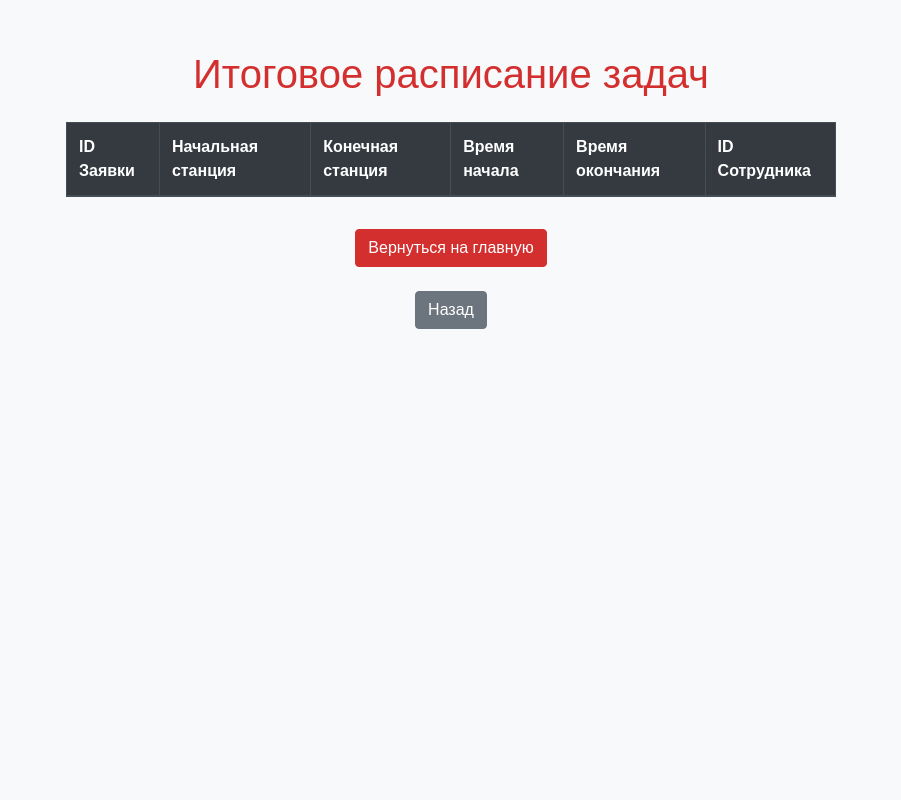
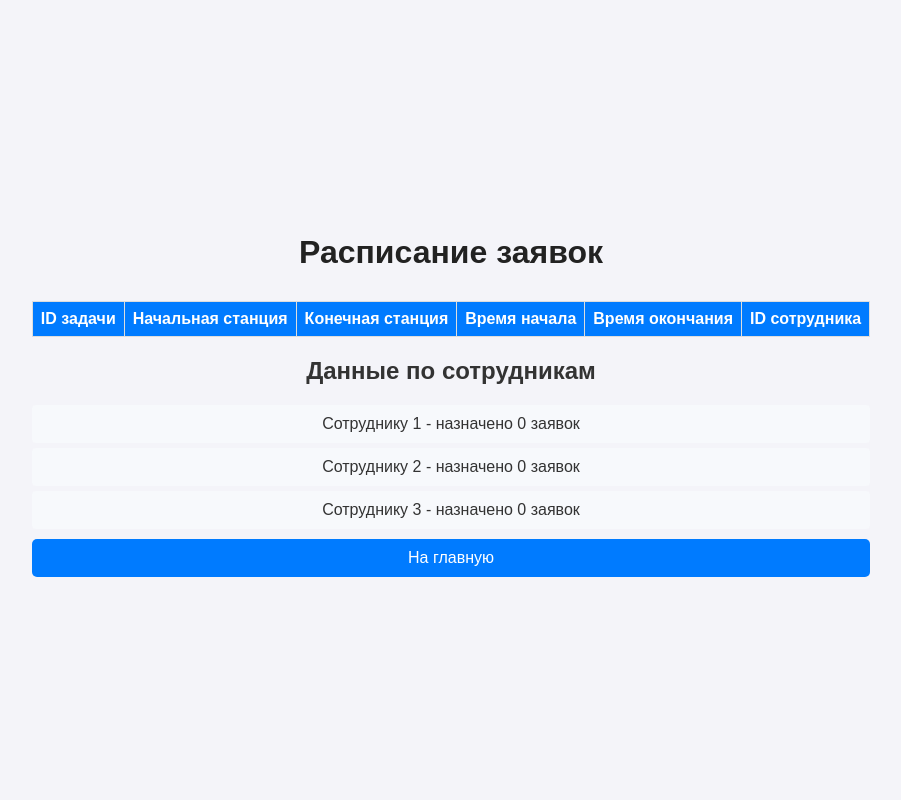
Before and after one commit to DrozdovAnton/project, a Flask app: page /view_schedule in a window 1280 px wide. Shown: the whole page, without its empty margins (189-1090 px from the left). Run offline with Flask 3, Linux system fonts and the light colour scheme; lists and menus that the app fills with data are empty; parts of the project's set-up code (start-up, migrations or seed data) failed here and were passed over; some libraries are stand-ins or nearby versions.

Commit message:
Рабочий веб

```diff
--- a/app.py
+++ b/app.py
@@ -1,16 +1,17 @@
-from flask import Flask, render_template, request, redirect, url_for, flash
-from datetime import time, datetime, timedelta
+from flask import Flask, render_template, request, redirect, url_for
+from datetime import timedelta, time
+from operator import itemgetter
 from task_utils import (load_json_data, build_station_dict, build_graph,
-                        remove_unconnected_nodes, build_labels_dict, find_station_id,
-                        Task)
+                        remove_unconnected_nodes, build_labels_dict,
+                        find_station_id, Task, assign_initial_tasks, assign_remaining_tasks)
 
+# Инициализация Flask приложения
 app = Flask(__name__)
 
-# Глобальные переменные для хранения графа и данных
-G = None
-labels = None
-tasks = []  # Хранение задач как объектов Task
-employee_id_counter = 1  # Счетчик для назначения сотрудников
+# Глобальные данные
+tasks = []  # Список объектов Task
+employees = []
+num_employees = 3
 
 stations = [
     "Авиамоторная", "Автозаводская", "Академическая", "Александровский сад",
@@ -51,17 +52,42 @@ stations = [
     "Щелковская", "Щукинская", "Электрозаводская", "Юго-Западная", "Южная", "Ясенево"
 ]
 
-# Список тестовых данных
-tasks_list = [["Ботанический сад", "Рижская", 9, 30], ["ВДНХ", "Проспект мира", 10, 45], ["Охотный ряд", "Театральная", 11, 15], ["Новокосино", "Шоссе Энтузиастов", 12, 0], ["Киевская", "Арбатская", 13, 20], ["Беговая", "Улица 1905 года", 14, 50], ["Речной вокзал", "Войковская", 15, 10], ["Южная", "Чертановская", 16, 30], ["Таганская", "Китай-город", 17, 5], ["Перово", "Новогиреево", 17, 45], ["Щёлковская", "Первомайская", 18, 15], ["Третьяковская", "Парк Культуры", 19, 0], ["Бабушкинская", "Свиблово", 20, 25], ["Лубянка", "Чистые пруды", 21, 40], ["Каширская", "Коломенская", 22, 30], ["Бабушкинская", "Таганская", 8, 45], ["Тропарёво", "Славянский бульвар", 9, 20], ["Юго-Западная", "Киевская", 10, 0], ["Площадь Ильича", "Каширская", 11, 30], ["Щукинская", "Парк Победы", 12, 15], ["Полежаевская", "Октябрьская", 13, 45]]
+# Загрузка данных при запуске
+names = load_json_data("l10n.json")
+graph_data = load_json_data("data.json")
+node_station_dict = build_station_dict(graph_data['stops']['items'])
+G = build_graph(graph_data['nodes']['items'], graph_data['links']['items'])
+G = remove_unconnected_nodes(G)
+labels = build_labels_dict(names, node_station_dict)
+
+def initialize_employees():
+    global employees
+    employees = [{'id': i + 1, 'available_time': timedelta(0), 'last_station': None, 'task_count': 0} for i in range(num_employees)]
+
+@app.route('/load_data_test', methods=['GET', 'POST'])
+def load_data_test():
+    global tasks
+    tasks_list = [["Ботанический сад", "Рижская", 9, 30], ["ВДНХ", "Проспект мира", 10, 45], ["Охотный ряд", "Театральная", 11, 15], ["Новокосино", "Шоссе Энтузиастов", 12, 0], ["Киевская", "Арбатская", 13, 20], ["Беговая", "Улица 1905 года", 14, 50], ["Речной вокзал", "Войковская", 15, 10], ["Южная", "Чертановская", 16, 30], ["Таганская", "Китай-город", 17, 5], ["Перово", "Новогиреево", 17, 45], ["Щёлковская", "Первомайская", 18, 15], ["Третьяковская", "Парк Культуры", 19, 0], ["Бабушкинская", "Свиблово", 20, 25], ["Лубянка", "Чистые пруды", 21, 40], ["Каширская", "Коломенская", 22, 30], ["Бабушкинская", "Таганская", 8, 45], ["Тропарёво", "Славянский бульвар", 9, 20], ["Юго-Западная", "Киевская", 10, 0], ["Площадь Ильича", "Каширская", 11, 30], ["Щукинская", "Парк Победы", 12, 15], ["Полежаевская", "Октябрьская", 13, 45]]
+    tasks_list = sorted(tasks_list, key=itemgetter(2, 3))
+
+    for t in tasks_list:
+        st1_id = find_station_id(labels, t[0])
+        st2_id = find_station_id(labels, t[1])
+
+        if st1_id is not None and st2_id is not None:
+            task = Task(t[0], t[1], time(t[2], t[3]), G, labels)
+            tasks.append(task)
+
+    tasks.sort(key=lambda x: x.start_time)
+
+    return render_template('index.html')
 
 @app.route('/')
 def index():
     return render_template('index.html')
 
-
 @app.route('/create_task', methods=['GET', 'POST'])
 def create_task():
-    global tasks, employee_id_counter
     if request.method == 'POST':
         start_station = request.form['start_station']
         end_station = request.form['end_station']
@@ -73,84 +99,33 @@ def create_task():
 
         if st1_id is not None and st2_id is not None:
             task_start_time = time(start_hour, start_minute)
-            task = Task(start_station, end_station, task_start_time, G, labels)
-            task.employee_id = employee_id_counter
-            employee_id_counter += 1
-            tasks.append(task)
+            new_task = Task(start_station, end_station, task_start_time, G, labels)
+            tasks.append(new_task)
             tasks.sort(key=lambda x: x.start_time)
 
+        assign_remaining_tasks(tasks, employees, G, labels)
         return redirect(url_for('view_schedule'))
 
     return render_template('create_task.html', stations=stations)
 
+@app.route('/assign_tasks', methods=['GET'])
+def assign_tasks():
+    # Распределение задач среди сотрудников
+    initialize_employees()
+    assign_initial_tasks(tasks, employees)
+    assign_remaining_tasks(tasks, employees, G, labels)
+    return redirect(url_for('index'))
 
-@app.route('/load_test_data')
-def load_test_data():
-    global tasks, employee_id_counter
-    for t in tasks_list:
-        start_station, end_station, hour, minute = t
-        st1_id = find_station_id(labels, start_station)
-        st2_id = find_station_id(labels, end_station)
+@app.route('/view_schedule', methods=['GET'])
+def view_schedule():
+    return render_template('view_schedule.html', tasks=tasks, employees=employees)
 
-        if st1_id is not None and st2_id is not None:
-            task_start_time = time(hour, minute)
-            task = Task(start_station, end_station, task_start_time, G, labels)
-            task.employee_id = employee_id_counter
-            employee_id_counter += 1
-            tasks.append(task)
-    tasks.sort(key=lambda x: x.start_time)
-    return redirect(url_for('view_schedule'))
-
-@app.route('/task/<int:task_id>')
-def view_task(task_id):
-    task = next((t for t in tasks if t.id == task_id), None)
-    if task is None:
-        return "Заявка не найдена", 404
-    return render_template('task_detail.html', task=task)
-
-@app.route('/view_schedule')
-def view_schedule():
-    return render_template('view_schedule.html', tasks=tasks)
-
-@app.route('/edit_task/<int:task_id>', methods=['GET', 'POST'])
-def edit_task(task_id):
-    task = next((t for t in tasks if t['id'] == task_id), None)
-    if task is None:
-        flash('Заявка не найдена', 'danger')
-        return redirect(url_for('view_schedule'))
-
-    if request.method == 'POST':
-        # Обновление информации о заявке
-        task['start_station'] = request.form['start_station']
-        task['end_station'] = request.form['end_station']
-        start_hour = int(request.form['start_hour'])
-        start_minute = int(request.form['start_minute'])
-        task['start_time'] = f"{start_hour:02d}:{start_minute:02d}"
-
-        flash('Заявка успешно обновлена!', 'success')
-        return redirect(url_for('view_schedule'))
-
-    return render_template('edit_task.html', task=task, stations=stations)
-
-# Удаление заявки
-@app.route('/delete_task/<int:task_id>', methods=['POST'])
-def delete_task(task_id):
-    global tasks
-    tasks = [task for task in tasks if task['id'] != task_id]
-    return redirect(url_for('view_schedule'))
-
-
-def load_data():
-    global G, labels
-    names = load_json_data("l10n.json")
-    graph_data = load_json_data("data.json")
-
-    node_station_dict = build_station_dict(graph_data['stops']['items'])
-    G = build_graph(graph_data['nodes']['items'], graph_data['links']['items'])
-    G = remove_unconnected_nodes(G)
-    labels = build_labels_dict(names, node_station_dict)
-
+@app.route('/clear_schedule', methods=['GET', 'POST'])
+def clear_schedule():
+    global tasks, employees
+    tasks.clear()
+    initialize_employees()  # Сброс данных о сотрудниках
+    return render_template('index.html')
 
 if __name__ == '__main__':
-    load_data()
     app.run(debug=True)
--- a/static/css/styles.css
+++ b/static/css/styles.css
@@ -1,51 +1,144 @@
+/* Стили для базового оформления страниц */
 body {
-    background-color: #f8f9fa;
+    font-family: Arial, sans-serif;
+    background-color: #f4f4f9; /* Измените, если хотите, для разных страниц */
     color: #333;
-    font-family: 'Arial', sans-serif;
-    padding-top: 50px;
+    margin: 0;
+    padding: 0;
+    display: flex;
+    justify-content: center;
+    align-items: center;
+    min-height: 100vh;
+    text-align: center;
+}
+
+.container {
+    background-color: #fff;
+    padding: 20px;
+    border-radius: 8px;
+    box-shadow: 0 0 15px rgba(0, 0, 0, 0.1);
+    max-width: 400px;
+    width: 100%;
+    box-sizing: border-box;
+    text-align: center;
+}
+
+h1 {
+    color: #222;
+    margin-bottom: 30px;
+}
+
+.links-container {
+    display: flex;
+    flex-direction: column;
+}
+
+p {
+    margin: 10px 0;
+}
+
+a {
+    display: block;
+    padding: 10px 20px;
+    background-color: #007bff;
+    color: #fff;
+    border-radius: 5px;
+    text-decoration: none;
+    transition: background-color 0.3s ease, transform 0.3s ease;
+}
+
+a:hover {
+    background-color: #0056b3;
+    transform: translateY(-2px);
+}
+
+a:active {
+    transform: translateY(0);
+}
+
+/* Формы на странице создания заявки */
+.form-style {
+    display: flex;
+    flex-direction: column;
+}
+
+label {
+    margin-bottom: 5px;
+    color: #555;
+}
+
+input[type="number"],
+select {
+    padding: 8px;
+    margin-bottom: 15px;
+    border: 1px solid #ccc;
+    border-radius: 4px;
+    width: 100%;
+    box-sizing: border-box;
+}
+
+button {
+    padding: 10px;
+    background-color: #007bff;
+    color: white;
+    border: none;
+    border-radius: 4px;
+    cursor: pointer;
+    font-size: 16px;
+    transition: background-color 0.3s ease;
+}
+
+button:hover {
+    background-color: #0056b3;
+}
+
+/* Таблица на странице расписания */
+.table-style {
+    width: 100%;
+    border-collapse: collapse;
+    margin-bottom: 20px;
+}
+
+.table-style th, .table-style td {
+    border: 1px solid #ddd;
+    padding: 8px;
+    text-align: center;
+}
+
+.table-style th {
+    background-color: #007bff;
+    color: white;
+}
+
+.table-style tr:nth-child(even) {
+    background-color: #f9f9f9;
+}
+
+.table-style tr:hover {
+    background-color: #f1f1f1;
+}
+
+/* Список сотрудников */
+ul {
+    list-style: none;
+    padding: 0;
     margin: 0;
 }
 
-.container {
-    max-width: 800px;
+ul li {
+    background-color: #f7f9fc;
+    margin-bottom: 5px;
+    padding: 10px;
+    border-radius: 4px;
 }
 
-.table {
-    margin-top: 20px;
+.task_container {
+    .container {
+    background-color: #fff;
+    padding: 20px;
+    border-radius: 8px;
+    box-shadow: 0 0 15px rgba(0, 0, 0, 0.1);
+    max-width: 800px;
+    width: 100%;
+    box-sizing: border-box;
 }
-
-.table th {
-    background-color: #a0a0a0;
-    color: #ffffff;
-}
-
-.table-striped tbody tr:nth-of-type(odd) {
-    background-color: #f2f2f2;
-}
-
-.table-striped tbody tr:nth-of-type(even) {
-    background-color: #e9ecef;
-}
-
-.btn-primary {
-    background-color: #d32f2f;
-    border-color: #d32f2f;
-}
-
-.btn-primary:hover {
-    background-color: #b71c1c;
-    border-color: #b71c1c;
-}
-
-h1, h2, h3 {
-    color: #d32f2f;
-}
-
-a {
-    color: #d32f2f;
-    text-decoration: none;
-}
-
-a:hover {
-    text-decoration: underline;
-}
--- a/task_scheduler.py
+++ b/task_scheduler.py
@@ -18,7 +18,7 @@ def main():
     labels = build_labels_dict(names, node_station_dict)
 
     # Пример списка задач
-    tasks_list = [["Ботанический сад", "Рижская", 9, 30], ["ВДНХ", "Проспект мира", 10, 45], ["Охотный ряд", "Театральная", 11, 15], ["Новокосино", "Шоссе Энтузиастов", 12, 0], ["Киевская", "Арбатская", 13, 20], ["Беговая", "Улица 1905 года", 14, 50], ["Речной вокзал", "Войковская", 15, 10], ["Южная", "Чертановская", 16, 30], ["Таганская", "Китай-город", 17, 5], ["Перово", "Новогиреево", 17, 45], ["Щёлковская", "Первомайская", 18, 15], ["Третьяковская", "Парк Культуры", 19, 0], ["Бабушкинская", "Свиблово", 20, 25], ["Лубянка", "Чистые пруды", 21, 40], ["Каширская", "Коломенская", 22, 30], ["Бабушкинская", "Таганская", 8, 45], ["Тропарёво", "Славянский бульвар", 9, 20], ["Юго-Западная", "Киевская", 10, 0], ["Площадь Ильича", "Каширская", 11, 30], ["Щукинская", "Парк Победы", 12, 15], ["Полежаевская", "Октябрьская", 13, 45]]
+    tasks_list = [["Ботанический сад", "Рижская", 9, 30], ["Ботанический сад", "Рижская", 9, 30],["Ботанический сад", "Рижская", 9, 30],["Ботанический сад", "Рижская", 9, 30],["ВДНХ", "Проспект мира", 10, 45], ["Охотный ряд", "Театральная", 11, 15], ["Новокосино", "Шоссе Энтузиастов", 12, 0], ["Киевская", "Арбатская", 13, 20], ["Беговая", "Улица 1905 года", 14, 50], ["Речной вокзал", "Войковская", 15, 10], ["Южная", "Чертановская", 16, 30], ["Таганская", "Китай-город", 17, 5], ["Перово", "Новогиреево", 17, 45], ["Щёлковская", "Первомайская", 18, 15], ["Третьяковская", "Парк Культуры", 19, 0], ["Бабушкинская", "Свиблово", 20, 25], ["Лубянка", "Чистые пруды", 21, 40], ["Каширская", "Коломенская", 22, 30], ["Бабушкинская", "Таганская", 8, 45], ["Тропарёво", "Славянский бульвар", 9, 20], ["Юго-Западная", "Киевская", 10, 0], ["Площадь Ильича", "Каширская", 11, 30], ["Щукинская", "Парк Победы", 12, 15], ["Полежаевская", "Октябрьская", 13, 45]]
 
     # Сортировка заявок по времени начала
     tasks_list = sorted(tasks_list, key=itemgetter(2, 3))
--- a/task_utils.py
+++ b/task_utils.py
@@ -98,11 +98,11 @@ def find_best_employee_for_task(task, employees, G, labels):
     best_employee = None
 
     for employee in employees:
-        travel_time = timedelta(minutes=calc_time(G, find_station_id(labels, employee['last_station']),
+        travel_time = timedelta(hours=0, minutes=calc_time(G, find_station_id(labels, employee['last_station']),
                                                   find_station_id(labels, task.start_station)))
         arrival_time = employee['available_time'] + travel_time
 
-        if arrival_time <= task.start_time and travel_time < min_travel_time:
+        if arrival_time < task.start_time and travel_time < min_travel_time:
             min_travel_time = travel_time
             best_employee = employee
 
--- a/templates/layout.html
+++ /dev/null
@@ -1,21 +0,0 @@
-<!doctype html>
-<html lang="ru">
-<head>
-    <meta charset="utf-8">
-    <meta name="viewport" content="width=device-width, initial-scale=1">
-    <link href="https://stackpath.bootstrapcdn.com/bootstrap/4.5.2/css/bootstrap.min.css" rel="stylesheet">
-    <link rel="stylesheet" href="{{ url_for('static', filename='css/styles.css') }}">
-    <title>{% block title %}{% endblock %}</title>
-</head>
-<body>
-
-<div class="container">
-    {% block content %}{% endblock %}
-</div>
-
-<script src="https://code.jquery.com/jquery-3.5.1.min.js"></script>
-<script src="https://cdn.jsdelivr.net/npm/@popperjs/core@2.9.3/dist/umd/popper.min.js"></script>
-<script src="https://stackpath.bootstrapcdn.com/bootstrap/4.5.2/js/bootstrap.min.js"></script>
-<script src="{{ url_for('static', filename='js/scripts.js') }}"></script>
-</body>
-</html>
--- a/templates/view_schedule.html
+++ b/templates/view_schedule.html
@@ -1,38 +1,47 @@
-{% extends "layout.html" %}
-
-{% block title %}Итоговое расписание задач{% endblock %}
-
-{% block content %}
-    <h1 class="text-center mb-4">Итоговое расписание задач</h1>
-    <table class="table table-striped table-bordered">
-        <thead class="thead-dark">
+<!DOCTYPE html>
+<html lang="en">
+<head>
+    <meta charset="UTF-8">
+    <title>Расписание заявок</title>
+    <link rel="stylesheet" href="{{ url_for('static', filename='css/styles.css') }}">
+</head>
+<body>
+    <div class="task_container">
+        <h1>Расписание заявок</h1>
+        <table class="table-style">
+            <thead>
                 <tr>
-                <th>ID Заявки</th>
+                    <th>ID задачи</th>
                     <th>Начальная станция</th>
                     <th>Конечная станция</th>
                     <th>Время начала</th>
                     <th>Время окончания</th>
-                <th>ID Сотрудника</th>
+                    <th>ID сотрудника</th>
                 </tr>
             </thead>
             <tbody>
                 {% for task in tasks %}
                 <tr>
-                <td><a href="{{ url_for('view_task', task_id=task.id) }}">{{ task.id }}</a></td>
+                    <td>{{ task.id }}</td>
                     <td>{{ task.start_station }}</td>
                     <td>{{ task.end_station }}</td>
                     <td>{{ task.start_time }}</td>
                     <td>{{ task.end_time }}</td>
-                <td>{{ task.employee_id }}</td>
+                    <td>{{ task.employee_id or "Не назначен" }}</td>
                 </tr>
                 {% endfor %}
             </tbody>
+
+
 </table>
-    <div class="text-center">
-        <a href="{{ url_for('index') }}"
-           class="btn btn-primary mt-3">Вернуться на главную</a>
+        <h2>Данные по сотрудникам</h2>
+        <ul>
+            {% for employee in employees %}
+            <li>Сотруднику {{ employee.id }} - назначено {{ employee.task_count }} заявок</li>
+            {% endfor %}
+        </ul>
+        <p><a href="{{ url_for('index') }}">На главную</a></p>
     </div>
-<div class="text-center mt-4">
-    <button class="btn btn-secondary" onclick="history.back()">Назад</button>
-</div>
-{% endblock %}
+</body>
+<script src="{{ url_for('static', filename='js/scripts.js') }}"></script>
+</html>
```
Also changed, not shown: static/js/scrypts.js (deleted, +0 -34 lines), templates/create_task.html (+44 -37 lines), templates/edit_task.html (deleted, +0 -42 lines), templates/index.html (+21 -14 lines), templates/task_detail.html (deleted, +0 -37 lines). Lines whose indentation alone changed are shown as unchanged.
